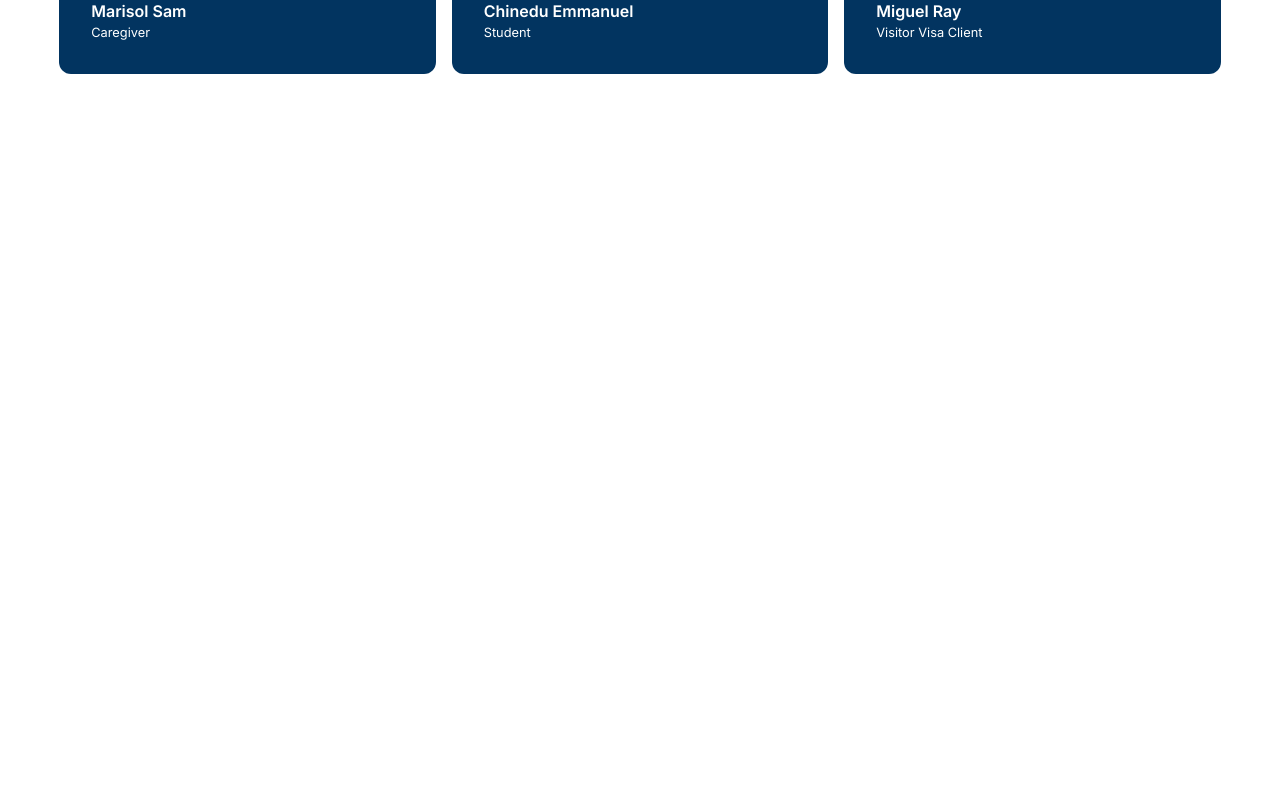
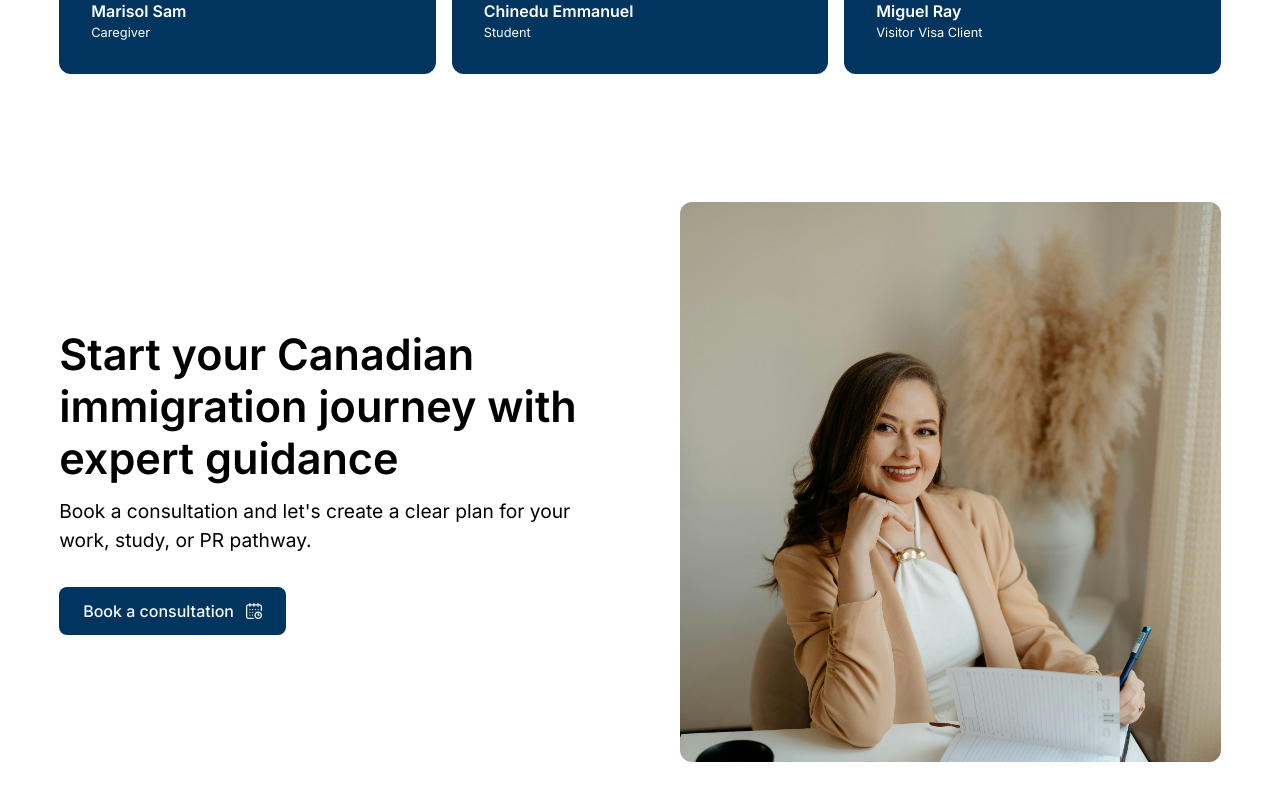
Before and after one commit to joewardperalta/northstead-immigration, a Next.js app: page / in a window 1280 px wide. Shown: the part 4463-5263 px from the top of the page. Before the commit the page ends 4601 px from the top, so only its background shows below. Built offline with nearby package versions, Linux system fonts and the light colour scheme.

Commit message:
Develop the CTA section.

```diff
--- a/src/app/page.tsx
+++ b/src/app/page.tsx
@@ -44,7 +44,7 @@ export default function Home() {
             </div>
           </MainHeadline>
 
-          <div className="w-full overflow-hidden rounded-xl lg:h-[35rem]">
+          <div className="w-full overflow-hidden rounded-xl sm:h-[30rem] lg:h-[35rem]">
             <Photo
               className="object-top"
               src="/immigration-consultant-potrait.jpg"
@@ -220,6 +220,35 @@ export default function Home() {
           </ul>
         </Wrapper>
       </Section>
+
+      <Section>
+        <Wrapper className="text-center sm:text-left lg:flex lg:items-center lg:gap-[5rem]">
+          <Headline className="mb-0 w-full lg:mb-0">
+            <Heading>
+              Start your Canadian immigration journey with expert guidance
+            </Heading>
+            <SubHeading className="mb-[1.5rem] sm:mb-[2rem]">
+              Book a consultation and let&apos;s create a clear plan for your
+              work, study, or PR pathway.
+            </SubHeading>
+            <PrimaryCallToActionButton
+              className="mx-auto sm:mx-0"
+              navigateTo="/booking"
+            >
+              Book a consultation
+            </PrimaryCallToActionButton>
+          </Headline>
+
+          <div className="w-full overflow-hidden rounded-xl sm:h-[30rem] lg:h-[35rem]">
+            <Photo
+              src="/consultation.jpg"
+              alt="Immigration consultant looking at the camera with a big smile."
+              width={600}
+              height={600}
+            />
+          </div>
+        </Wrapper>
+      </Section>
     </main>
   );
 }
```
Also changed, not shown: public/consultation.jpg (added).
